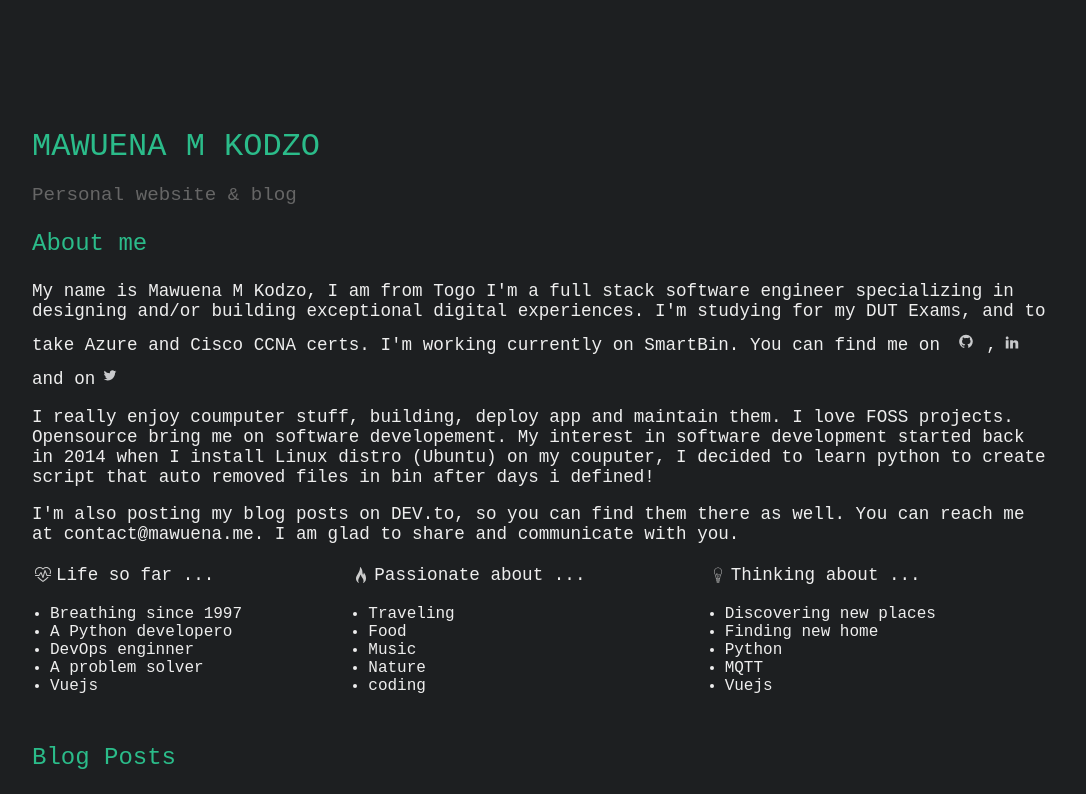
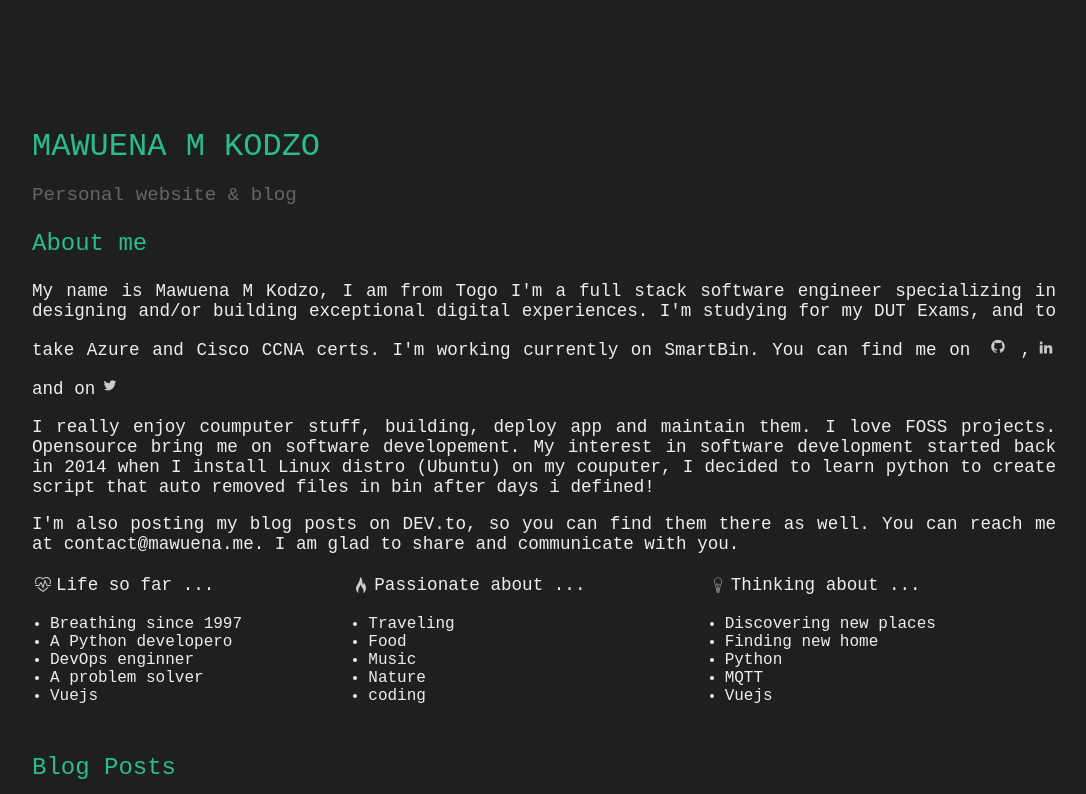
Before and after one commit to DohaAbdullah/Portfolio, a React (Create React App) app: page / in a window 1280 px wide. Shown: the top 794 px of the page, without its empty margins (96-1182 px from the left). Built offline with nearby package versions, Linux system fonts and the light colour scheme.

Commit message:
css chancges

```diff
--- a/src/App.css
+++ b/src/App.css
@@ -4,6 +4,7 @@ body {
   padding: 8em;
   font-family: Oxygen, monospace;
   color: #eee;
+  text-align: justify;
 }
 
 p {
@@ -15,6 +16,10 @@ p {
 li {
   color: #eee;
   font-size: 1em;
+}
+
+time {
+  color: #666;
 }
 
 .container {
@@ -89,6 +94,11 @@ li {
   font-size: 1.5em;
 }
 
+.flex-container {
+  text-align: justify;
+  inherits: initial;
+}
+
 .github-icon-container {
   display: flex;
   width: 100%;
@@ -97,7 +107,7 @@ li {
 .githubicon,
 .TwitterIcon,
 .linkedinIcon {
-  padding-top: 12px;
+  padding-top: 17px;
   padding-left: 5px;
 }
 
@@ -207,6 +217,10 @@ li {
     margin: 0;
   }
 
+  .icon-twetter-wrapper {
+    padding-top: 19px;
+  }
+
   .githubicon,
   .TwitterIcon,
   .linkedinIcon {
@@ -216,8 +230,9 @@ li {
     height: 7px;
   }
 
+
   .TwitterIcon {
-    padding-top: 8px;
+    padding-top: 18px;
   }
 
   .td {
--- a/src/icons/githubIcon.jsx
+++ b/src/icons/githubIcon.jsx
@@ -3,7 +3,7 @@ import React from "react";
 function GithubIcon(props) {
   return (
     <svg
-     className="githubicon"
+     className={`githubicon ${props.className || ""}`}
       xmlns="http://www.w3.org/2000/svg"
       width="20"
       height="17"
--- a/src/icons/linkedInIcon.jsx
+++ b/src/icons/linkedInIcon.jsx
@@ -1,9 +1,9 @@
 import React from "react";
 
-function LinkedInIcon() {
+function LinkedInIcon(props) {
   return (
     <svg
-      className="linkedinIcon"
+      className={`linkedinIcon ${props.className || ""}`}
       xmlns="http://www.w3.org/2000/svg"
       width="20"
       height="15"
--- a/src/icons/twitterIcon.jsx
+++ b/src/icons/twitterIcon.jsx
@@ -1,9 +1,9 @@
 import React from "react";
 
-function TwitterIcon() {
+function TwitterIcon(props) {
   return (
     <svg
-    className="TwitterIcon"
+      className={`TwitterIcon ${props.className || ""}`}
       xmlns="http://www.w3.org/2000/svg"
       width="20"
       height="17"
--- a/src/pages/mainPage.jsx
+++ b/src/pages/mainPage.jsx
@@ -18,24 +18,26 @@ function MainPage() {
       <p className="title">Personal website & blog </p>
       <div className="content">
         <p className="sub-title">About me</p>
+        <div className="flex-container">
           <p>
             My name is Mawuena M Kodzo, I am from Togo I'm a full stack software
-          engineer specializing in designing and/or building exceptional digital
-          experiences. I'm studying for my DUT Exams, and to take Azure and
-          Cisco CCNA certs. I'm working currently on SmartBin. You can find me
-          on{" "}
+            engineer specializing in designing and/or building exceptional
+            digital experiences. I'm studying for my DUT Exams, and to take
+            Azure and Cisco CCNA certs. I'm working currently on SmartBin. You
+            can find me on{" "}
             <Link to="https://github.com/devnullone">
-            <GithubIcon />
+              <GithubIcon className="icon-github-wrapper" />
             </Link>{" "}
             ,
             <Link to="https://github.com/devnullone">
-            <LinkedInIcon />
+              <LinkedInIcon className="icon-linkedin-wrapper" />
             </Link>{" "}
             and on
             <Link to="https://twitter.com/devnullone">
-            <TwitterIcon />
+              <TwitterIcon className="icon-twetter-wrapper" />
             </Link>
           </p>
+        </div>
 
         <p>
           I really enjoy coumputer stuff, building, deploy app and maintain
```
Lines whose indentation alone changed are shown as unchanged.
